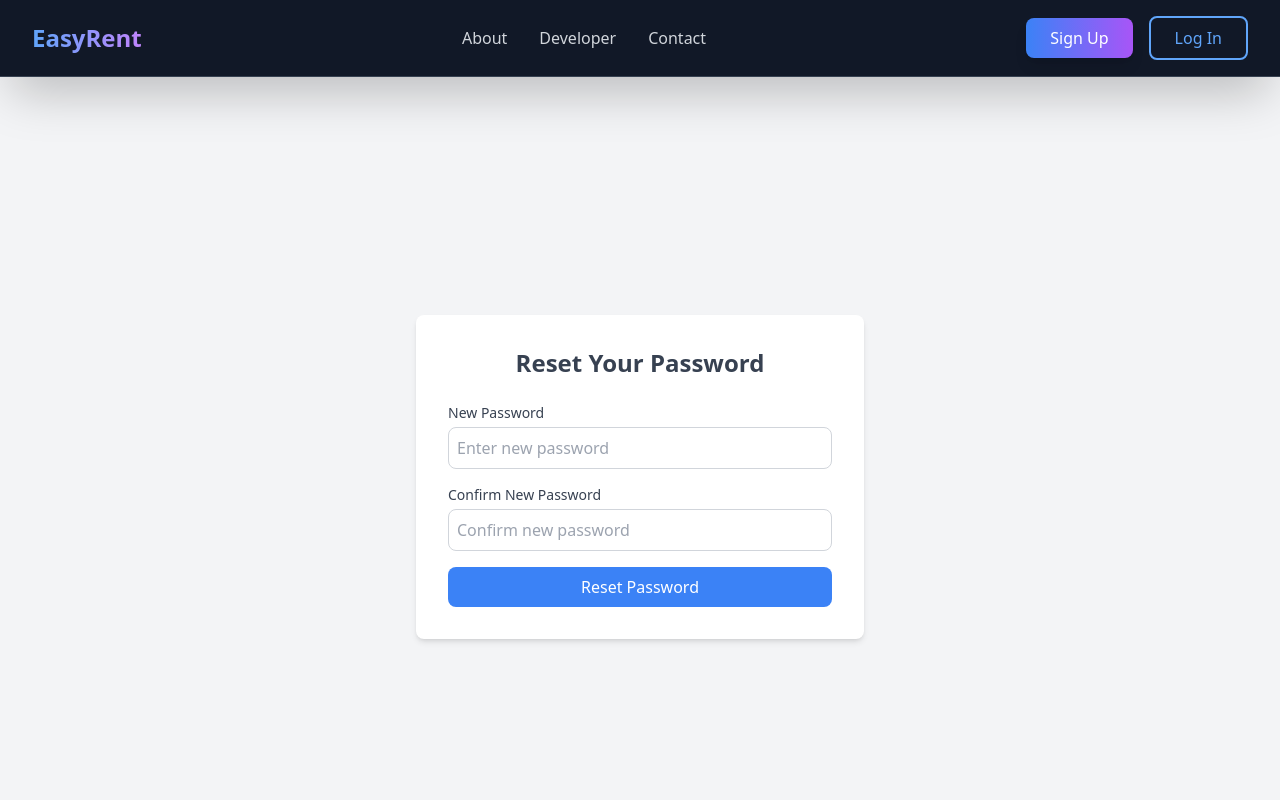
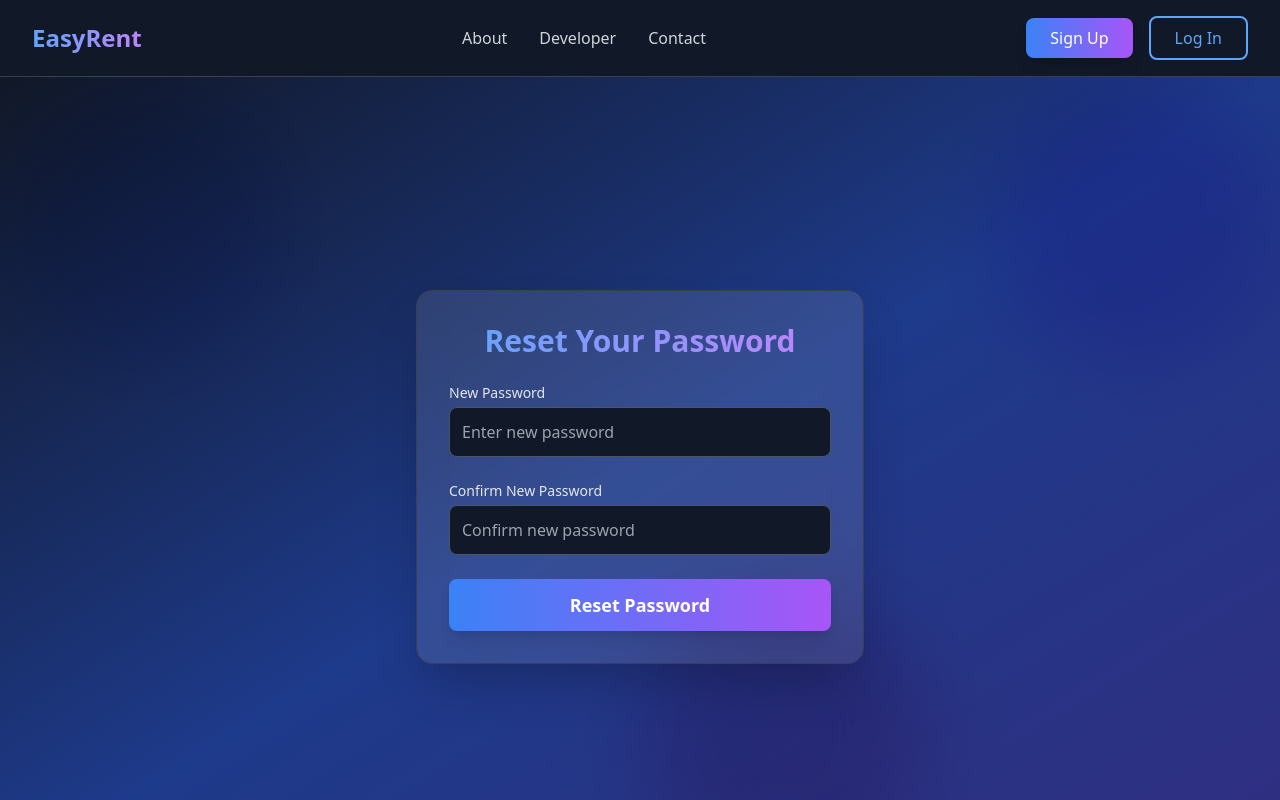
Before and after one commit to kumarpraveer143/easyrent, a React (Vite) app in the folder frontend/: page /reset/1 in a window 1280 px wide. Shown: the top 800 px of the page. Built offline with nearby package versions, Linux system fonts and the light colour scheme.

Commit message:
reset password fixed

```diff
--- a/frontend/src/pages/ForgotPassword.jsx
+++ b/frontend/src/pages/ForgotPassword.jsx
@@ -2,15 +2,12 @@
 import { useNavigate } from "react-router-dom";
 import axios from "axios";
 import { toast } from "react-toastify";
-
-
 
 const ForgotPassword = () => {
   const navigate = useNavigate();
   const handleSubmit = async (e) => {
     e.preventDefault();
     const email = e.target.email.value;
-
     try {
       const response = await axios.post(`${import.meta.env.VITE_API_URL}/users/password/forget`, {
         email,
@@ -27,16 +24,22 @@
   };
 
   return (
-    <div className="flex items-center justify-center md:h-screen bg-gray-100">
-      <div className="w-full max-w-md p-8 bg-white rounded-lg shadow-md">
-        <h2 className="mb-6 text-2xl font-bold text-center text-gray-700">
+    <div className="min-h-screen flex items-center justify-center bg-gradient-to-br from-gray-900 via-blue-900 to-indigo-900 relative overflow-hidden font-sans">
+      {/* Blurred background circles for effect */}
+      <div className="absolute inset-0 pointer-events-none">
+        <div className="absolute top-0 left-0 w-72 h-72 bg-blue-500 rounded-full mix-blend-multiply filter blur-2xl opacity-20 animate-pulse"></div>
+        <div className="absolute top-0 right-0 w-72 h-72 bg-purple-500 rounded-full mix-blend-multiply filter blur-2xl opacity-20 animate-pulse" style={{animationDelay: '2s'}}></div>
+        <div className="absolute bottom-0 left-1/2 w-72 h-72 bg-pink-500 rounded-full mix-blend-multiply filter blur-2xl opacity-20 animate-pulse" style={{animationDelay: '4s'}}></div>
+      </div>
+      <div className="relative w-full max-w-md p-8 bg-white/10 backdrop-blur-lg rounded-2xl shadow-2xl border border-gray-700 z-10">
+        <h2 className="mb-6 text-3xl font-extrabold text-center bg-gradient-to-r from-blue-400 to-purple-400 bg-clip-text text-transparent">
           Reset Your Password
         </h2>
-        <form className="space-y-4" id="resetForm" onSubmit={handleSubmit}>
+        <form className="space-y-6" id="resetForm" onSubmit={handleSubmit}>
           <div>
             <label
               htmlFor="email"
-              className="block text-sm font-medium text-gray-700"
+              className="block text-sm font-medium text-gray-200 mb-1"
             >
               Email Address
             </label>
@@ -44,7 +47,7 @@
               type="email"
               id="email"
               name="email"
-              className="w-full p-2 mt-1 border border-gray-300 rounded-lg focus:ring-blue-500 focus:border-blue-500"
+              className="w-full p-3 border border-gray-600 rounded-lg bg-gray-900 text-white focus:ring-blue-500 focus:border-blue-500 placeholder-gray-400"
               placeholder="Enter your email"
               required
             />
@@ -52,19 +55,19 @@
           <div>
             <button
               type="submit"
-              className="w-full px-4 py-2 text-white bg-blue-500 rounded-lg hover:bg-blue-600 focus:outline-none focus:ring-2 focus:ring-blue-400"
+              className="w-full px-4 py-3 text-lg font-semibold text-white bg-gradient-to-r from-blue-500 to-purple-500 rounded-lg shadow-lg hover:from-blue-600 hover:to-purple-600 focus:outline-none focus:ring-2 focus:ring-blue-400 transition-all duration-300"
             >
               Send Reset Link
             </button>
           </div>
         </form>
         <div className="mt-6 space-y-4 text-center">
-          <p className="text-sm text-gray-600">
+          <p className="text-sm text-gray-300">
             If you didn't request a password reset, please ignore this.
           </p>
           <button
             onClick={() => navigate("/login")}
-            className="px-4 py-2 text-white bg-gray-500 rounded-lg hover:bg-gray-600 focus:outline-none focus:ring-2 focus:ring-gray-400"
+            className="px-4 py-2 text-white bg-gray-700 rounded-lg hover:bg-gray-800 focus:outline-none focus:ring-2 focus:ring-gray-400 transition-all duration-300"
           >
             Back to Login
           </button>
--- a/frontend/src/pages/Reset.jsx
+++ b/frontend/src/pages/Reset.jsx
@@ -11,13 +11,10 @@
 
   const handleSubmit = async (e) => {
     e.preventDefault();
-
-    // Validate passwords
     if (password !== confirmPassword) {
-      toast.error("Passwords do not match!"); // Show error toast
+      toast.error("Passwords do not match!");
       return;
     }
-
     try {
       const response = await axios.post(
         `${import.meta.env.VITE_API_URL}/users/password/reset/${token}`,
@@ -26,29 +23,35 @@
           confirmPassword,
         }
       );
-      toast.success("Password reset successfully!"); // Show success toast
+      toast.success("Password reset successfully!");
       setTimeout(() => {
-        navigate("/login"); // Redirect to login page after success
+        navigate("/login");
       }, 2000);
     } catch (err) {
       toast.error(
         err.response?.data?.message ||
-          "Failed to reset password. Please try again." // Show error toast
+          "Failed to reset password. Please try again."
       );
     }
   };
 
   return (
-    <div className="flex items-center justify-center h-screen bg-gray-100">
-      <div className="w-full max-w-md p-8 bg-white rounded-lg shadow-md">
-        <h2 className="mb-6 text-2xl font-bold text-center text-gray-700">
+    <div className="min-h-screen flex items-center justify-center bg-gradient-to-br from-gray-900 via-blue-900 to-indigo-900 relative overflow-hidden font-sans">
+      {/* Blurred background circles for effect */}
+      <div className="absolute inset-0 pointer-events-none">
+        <div className="absolute top-0 left-0 w-72 h-72 bg-blue-500 rounded-full mix-blend-multiply filter blur-2xl opacity-20 animate-pulse"></div>
+        <div className="absolute top-0 right-0 w-72 h-72 bg-purple-500 rounded-full mix-blend-multiply filter blur-2xl opacity-20 animate-pulse" style={{animationDelay: '2s'}}></div>
+        <div className="absolute bottom-0 left-1/2 w-72 h-72 bg-pink-500 rounded-full mix-blend-multiply filter blur-2xl opacity-20 animate-pulse" style={{animationDelay: '4s'}}></div>
+      </div>
+      <div className="relative w-full max-w-md p-8 bg-white/10 backdrop-blur-lg rounded-2xl shadow-2xl border border-gray-700 z-10">
+        <h2 className="mb-6 text-3xl font-extrabold text-center bg-gradient-to-r from-blue-400 to-purple-400 bg-clip-text text-transparent">
           Reset Your Password
         </h2>
-        <form className="space-y-4" onSubmit={handleSubmit}>
+        <form className="space-y-6" onSubmit={handleSubmit}>
           <div>
             <label
               htmlFor="password"
-              className="block text-sm font-medium text-gray-700"
+              className="block text-sm font-medium text-gray-200 mb-1"
             >
               New Password
             </label>
@@ -56,7 +59,7 @@
               type="password"
               id="password"
               name="password"
-              className="w-full p-2 mt-1 border border-gray-300 rounded-lg focus:ring-blue-500 focus:border-blue-500"
+              className="w-full p-3 border border-gray-600 rounded-lg bg-gray-900 text-white focus:ring-blue-500 focus:border-blue-500 placeholder-gray-400"
               placeholder="Enter new password"
               value={password}
               onChange={(e) => setPassword(e.target.value)}
@@ -66,7 +69,7 @@
           <div>
             <label
               htmlFor="confirmPassword"
-              className="block text-sm font-medium text-gray-700"
+              className="block text-sm font-medium text-gray-200 mb-1"
             >
               Confirm New Password
             </label>
@@ -74,7 +77,7 @@
               type="password"
               id="confirmPassword"
               name="confirmPassword"
-              className="w-full p-2 mt-1 border border-gray-300 rounded-lg focus:ring-blue-500 focus:border-blue-500"
+              className="w-full p-3 border border-gray-600 rounded-lg bg-gray-900 text-white focus:ring-purple-500 focus:border-purple-500 placeholder-gray-400"
               placeholder="Confirm new password"
               value={confirmPassword}
               onChange={(e) => setConfirmPassword(e.target.value)}
@@ -84,7 +87,7 @@
           <div>
             <button
               type="submit"
-              className="w-full px-4 py-2 text-white bg-blue-500 rounded-lg hover:bg-blue-600 focus:outline-none focus:ring-2 focus:ring-blue-400"
+              className="w-full px-4 py-3 text-lg font-semibold text-white bg-gradient-to-r from-blue-500 to-purple-500 rounded-lg shadow-lg hover:from-blue-600 hover:to-purple-600 focus:outline-none focus:ring-2 focus:ring-blue-400 transition-all duration-300"
             >
               Reset Password
             </button>
```
Also changed, not shown: 1 other file (tests, documents, lock files or other folders).
